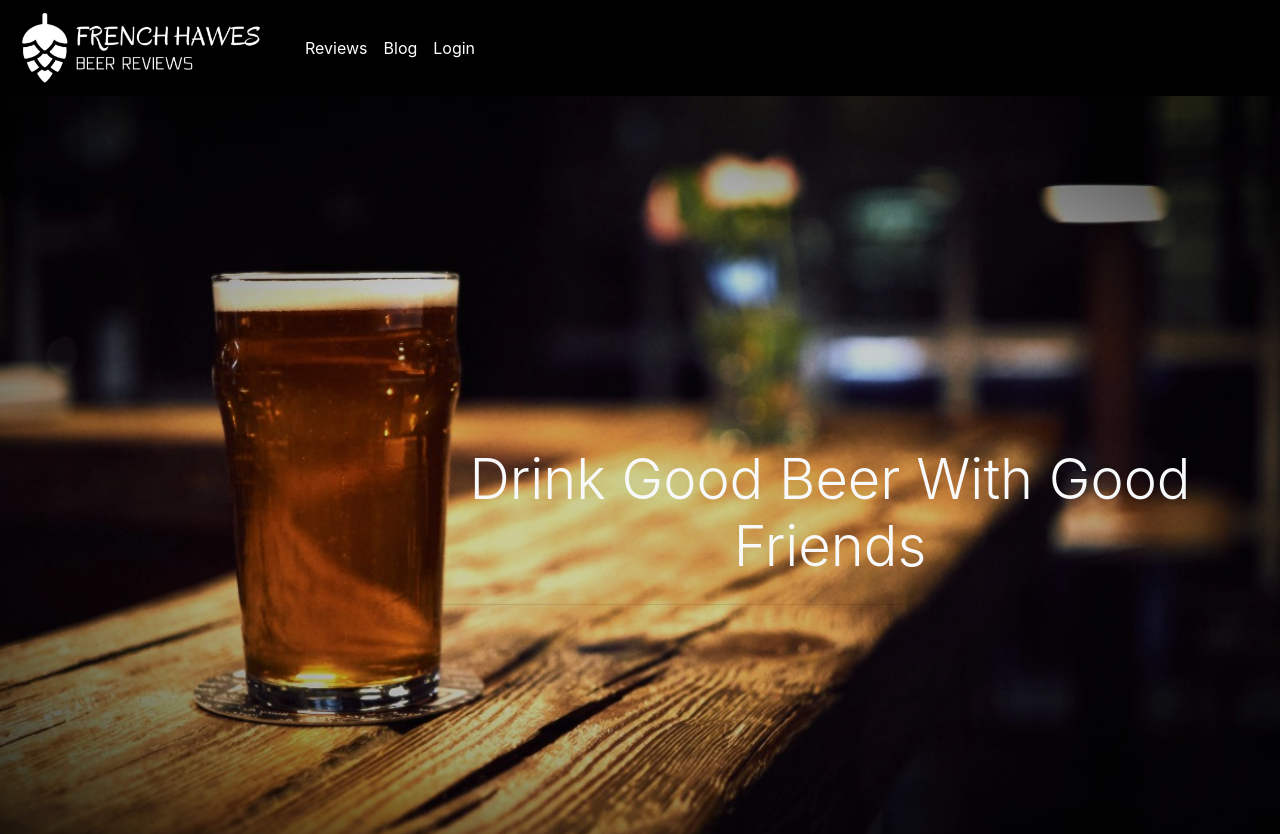
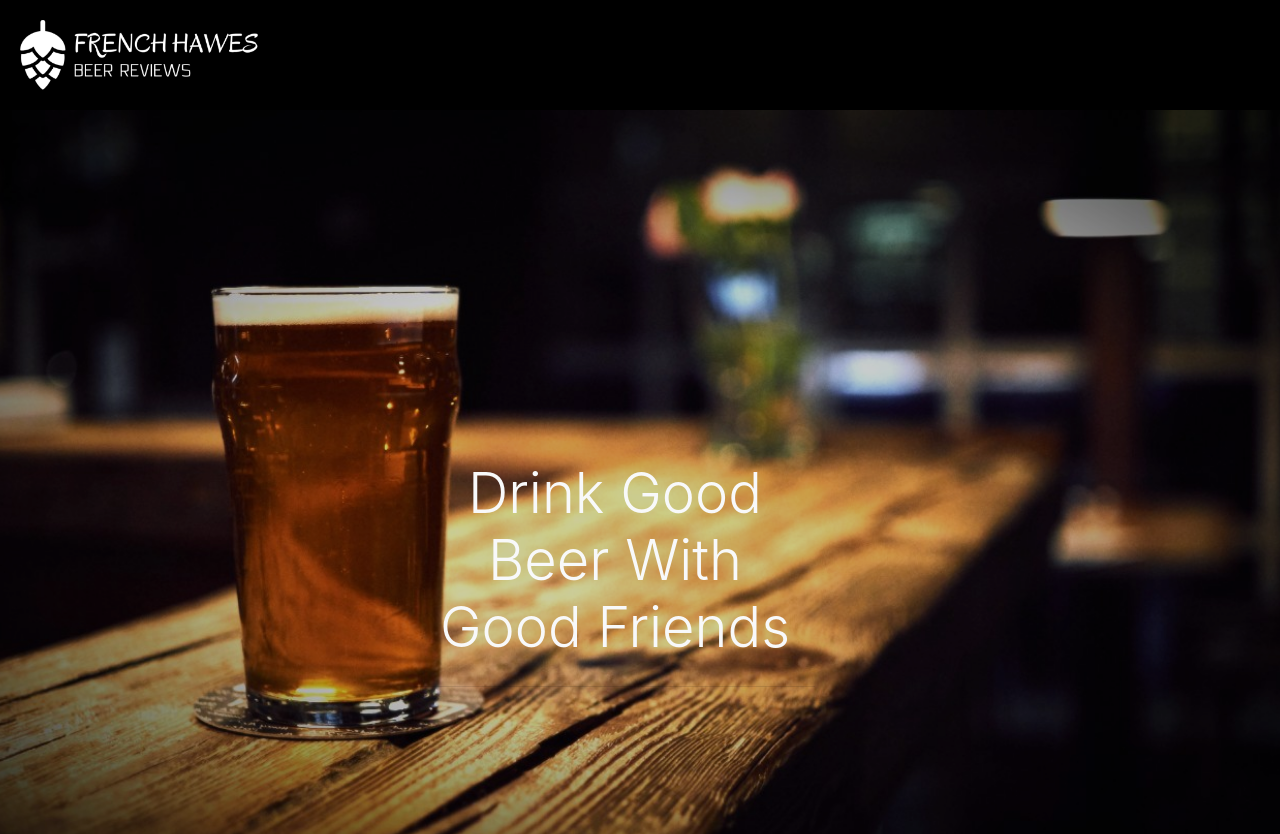
Before and after one commit to erindubuc/FrenchHawesBeerReviews, a React (Create React App) app in the folder client/: page / in a window 1280 px wide. Shown: the top 834 px of the page. Built offline with nearby package versions, Linux system fonts and the light colour scheme.

Commit message:
Navbar logo collapses for navlinks

```diff
--- a/client/src/App.css
+++ b/client/src/App.css
@@ -13,6 +13,7 @@ body {
   text-decoration: none;
   color: white;
 }
+
 /*
 img {
   width: 100%;
--- a/client/src/components/layout/Landing.js
+++ b/client/src/components/layout/Landing.js
@@ -7,7 +7,7 @@ class Landing extends Component {
         <div className="dark-overlay landing-inner text-light">
           <div className="container">
             <div className="row">
-              <div className="col-md-12 text-center">
+              <div className="col-md-6 text-center">
                 <h1 className="display-4 mb-4">Drink Good Beer With Good Friends</h1>
                 <p className="lead">
                   {' '}
--- a/client/src/components/layout/Navbar.js
+++ b/client/src/components/layout/Navbar.js
@@ -6,47 +6,51 @@ import Logo from './Logo';
 class Navbar extends Component {
   render() {
     return (
-      <nav className="navbar navbar-expand-sm mb-4">
+      <nav className="navbar mb-4">
         <div className="row">
-          <div className="col-sm-3">
-            <Logo />
-
-          </div>
           <button
-            className="navbar-toggler"
+            className="btn shadow-none"
             type="button"
             data-toggle="collapse"
             data-target="#mobile-nav"
           >
+            <Logo />
             <span className="navbar-toggler-icon" />
           </button>
 
           <div className="collapse navbar-collapse" id="mobile-nav">
-            <ul className="navbar-nav mr-auto">
+
+            <ul className="navbar-nav ml-5">
+
               <li className="nav-item">
-                <a className="nav-link" href="profiles.html">
-                  {' '}
+                <a className="nav-link" rel="noopener noreferrer" href="/">
+                  Home</a>
+              </li>
 
-                </a>
-              </li>
-            </ul>
-
-            <ul className="navbar-nav">
               <li className="nav-item">
                 <Link className="nav-link" to="/reviews">
                   Reviews
                 </Link>
               </li>
+
               <li className="nav-item">
                 <Link className="nav-link" to="/posts">
                   Blog
                 </Link>
               </li>
+
               <li className="nav-item">
                 <Link className="nav-link" to="/login">
                   Login
                 </Link>
               </li>
+
+              <li className="nav-item">
+                <a className="nav-link" rel="noopener noreferrer" href="https://www.redbubble.com/people/FrenchHawes/shop" target="_blank">
+                  Shop Our Store
+                </a>
+              </li>
+
             </ul>
           </div>
         </div>
```
Also changed, not shown: client/src/components/layout/Logo.js (+0 -62 lines).
